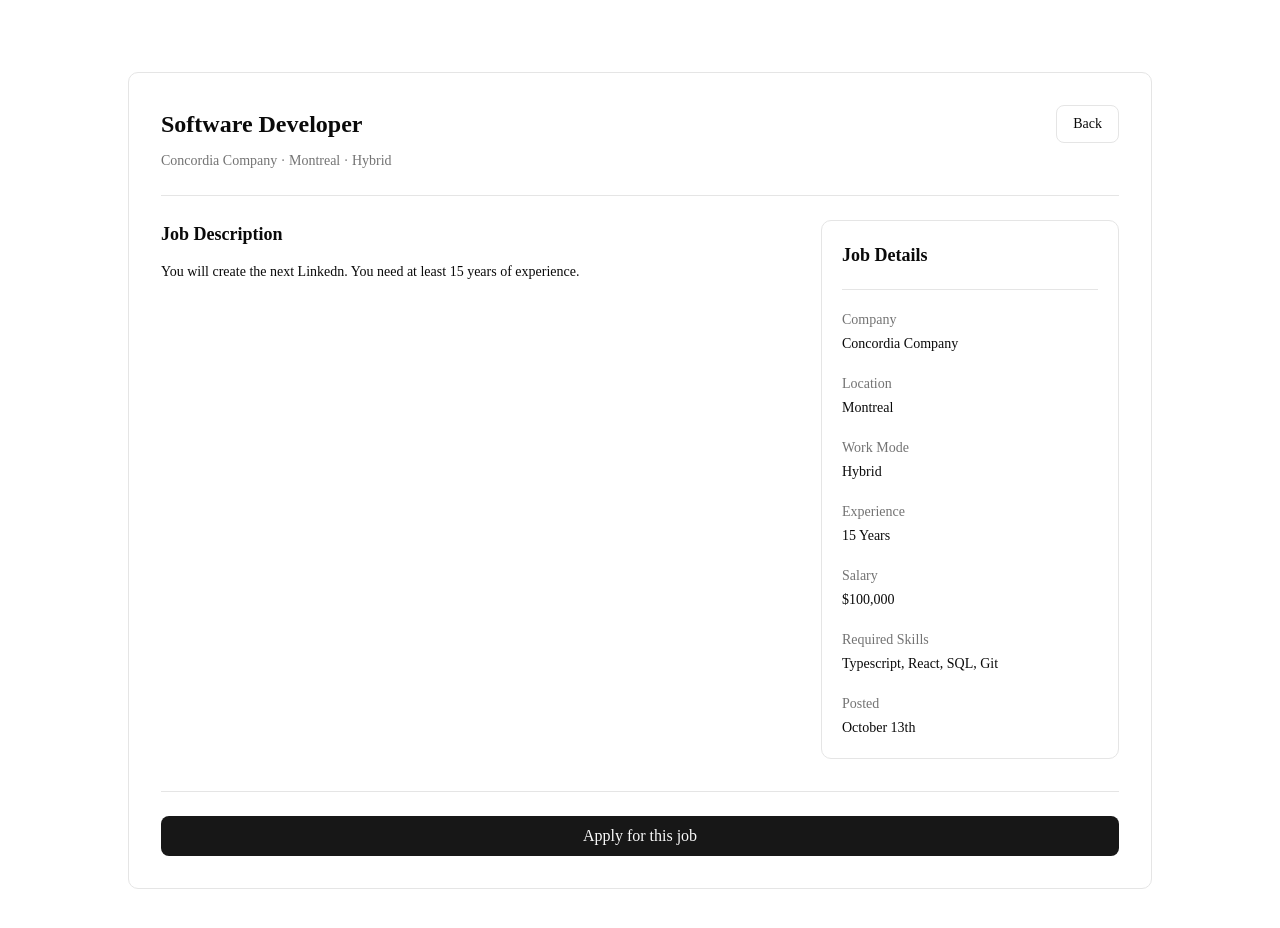
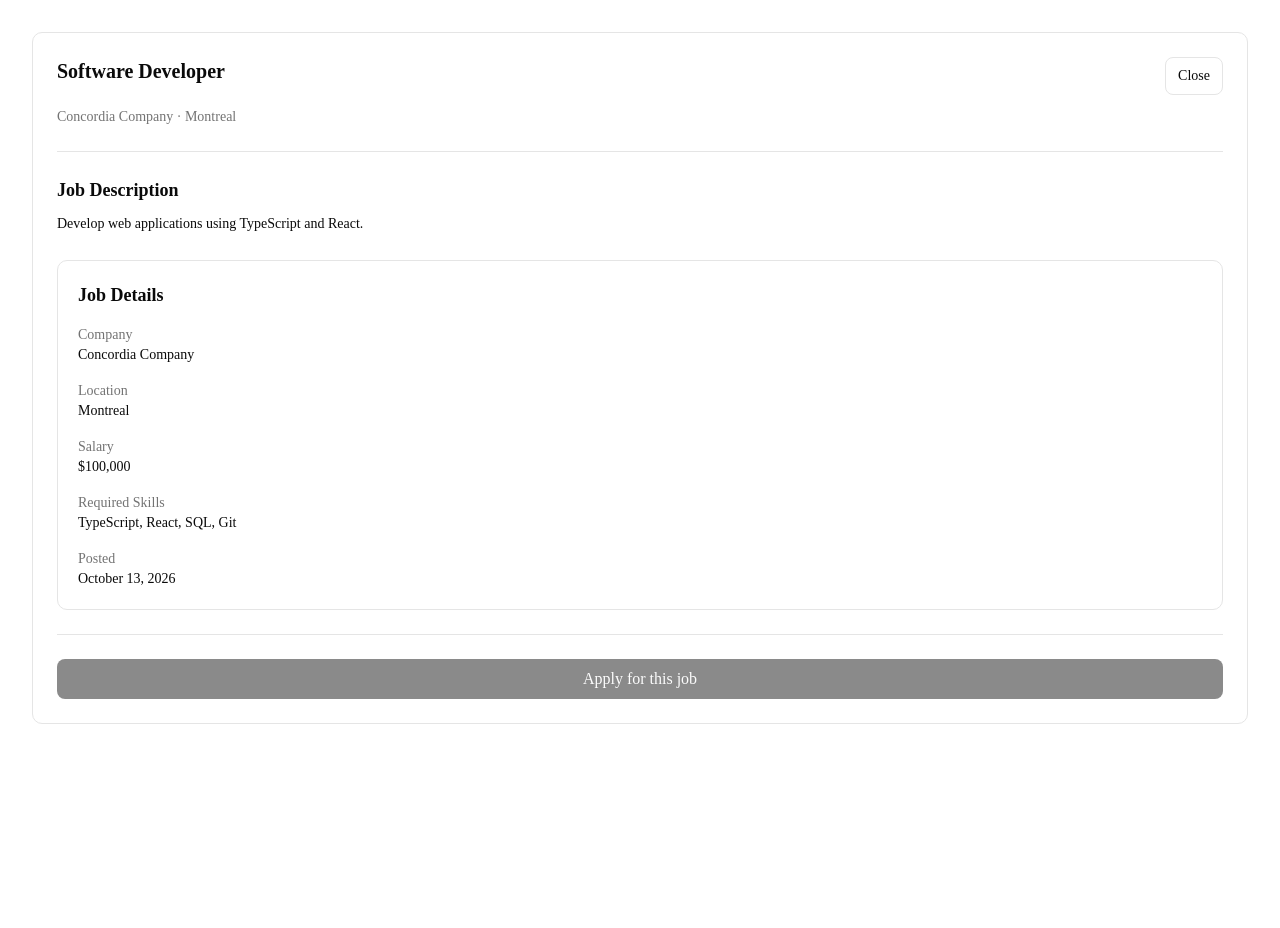
Before and after one commit to Ionnerss/CareerConnect, a Next.js app in the folder web/: page /preview-components/job-application-form-interface in a window 1280 px wide. Shown: the top 928 px of the page. After the commit the page ends 800 px from the top, so only its background shows below. Built offline with nearby package versions, Linux system fonts and the light colour scheme.

Commit message:
Implement job pagination and details panel (#117)

```diff
--- a/web/src/app/preview-components/job-application-form-interface/page.tsx
+++ b/web/src/app/preview-components/job-application-form-interface/page.tsx
@@ -1,9 +1,27 @@
+
 import { JobDetails } from "@/components/job-applications/JobDetails";
+import type { JobSearchResult } from "@/lib/jobs/search";
+
+const previewJob: JobSearchResult = {
+  id: "preview-job-1",
+  title: "Software Developer",
+  firm_name: "Concordia Company",
+  location: "Montreal",
+  description:
+    "Develop web applications using TypeScript and React.",
+  required_skills: "TypeScript, React, SQL, Git",
+  salary: 100000,
+  status: "Open",
+  created_at: "2026-10-13T12:00:00Z",
+};
 
 export default function PreviewApplicationsPage() {
   return (
     <main className="p-8">
-      <JobDetails />
+      <JobDetails
+        job={previewJob}
+        onClose={() => {}}
+      />
     </main>
   );
 }
--- a/web/src/components/job-applications/JobDetails.tsx
+++ b/web/src/components/job-applications/JobDetails.tsx
@@ -1,155 +1,118 @@
+
 "use client";
 
-export function JobDetails() {
+import type { JobSearchResult } from "@/lib/jobs/search";
 
-  const job = {
-    id: 1000,
-    recruiter_id: 98,
-    recruiter_name: "Jake",
-    title: "Software Developer",
-    firm_name: "Concordia Company",
-    experience: "15 Years",
-    work_mode: "Hybrid",
-    location: "Montreal",
-    description: "You will create the next Linkedn. You need at least 15 years of experience.",
-    required_skills: "Typescript, React, SQL, Git",
-    status: "Open",
-    salary: "$100,000",
-    created_at: "October 13th"
+type JobDetailsProps = {
+  job: JobSearchResult;
+  onClose: () => void;
 };
 
-  function handleApply() {
-    // bring you to the application form, I suggest we create another component for this and just import it here...
-  }
-
-  function handleBack() {
-    // just close the job details and go back to seeing all job postings
-  }
-
+export function JobDetails({ job, onClose }: JobDetailsProps) {
   return (
-    <main className="flex min-h-screen justify-center px-4 py-10">
-      <section className="w-full max-w-5xl rounded-lg border p-8">
-
-
-        <header className="flex flex-col gap-2 border-b pb-6">
-          <div className="flex items-center justify-between gap-4">
-            <h1 className="text-2xl font-semibold">
-              {job.title}
-            </h1>
+    <section
+      aria-label="Job details"
+      className="w-full rounded-lg border border-border bg-background p-6"
+    >
+      <header className="flex flex-col gap-3 border-b pb-6">
+        <div className="flex items-start justify-between gap-4">
+          <h2 className="text-xl font-semibold">
+            {job.title ?? "Untitled position"}
+          </h2>
 
           <button
             type="button"
-              onClick={handleBack}
-              className="rounded-md border px-4 py-2 text-sm font-medium hover:bg-muted"
+            onClick={onClose}
+            aria-label="Close job details"
+            className="rounded-md border px-3 py-2 text-sm hover:bg-muted"
           >
-              Back
+            Close
           </button>
         </div>
 
         <p className="text-sm text-muted-foreground">
-            {job.firm_name} · {job.location} · {job.work_mode}
+          {[job.firm_name, job.location]
+            .filter(Boolean)
+            .join(" · ") || "Company not listed"}
         </p>
       </header>
 
+      <div className="mt-6 space-y-6">
+        <section>
+          <h3 className="text-lg font-semibold">
+            Job Description
+          </h3>
 
-        <div className="mt-6 grid grid-cols-1 gap-8 md:grid-cols-3">
-
-          <section className="flex flex-col gap-3 md:col-span-2">
-            <h2 className="text-lg font-semibold">
-              Job Description
-            </h2>
-
-            <p className="text-sm leading-6">
-              {job.description}
+          <p className="mt-2 whitespace-pre-line text-sm leading-6">
+            {job.description || "No description provided."}
           </p>
         </section>
 
-          <aside className="flex flex-col gap-5 rounded-lg border p-5">
+        <section className="rounded-lg border p-5">
+          <h3 className="text-lg font-semibold">
+            Job Details
+          </h3>
 
-            <h2 className="text-lg font-semibold">
-              Job Details
-            </h2>
-
-            <hr className="border-border" />
-
-            <div className="flex flex-col gap-1">
-              <p className="text-sm text-muted-foreground">
-                Company
-              </p>
-              <p className="text-sm font-medium">
-                {job.firm_name}
-              </p>
+          <dl className="mt-4 space-y-4 text-sm">
+            <div>
+              <dt className="text-muted-foreground">Company</dt>
+              <dd className="font-medium">
+                {job.firm_name || "Not specified"}
+              </dd>
             </div>
 
-            <div className="flex flex-col gap-1">
-              <p className="text-sm text-muted-foreground">
-                Location
-              </p>
-              <p className="text-sm font-medium">
-                {job.location}
-              </p>
+            <div>
+              <dt className="text-muted-foreground">Location</dt>
+              <dd className="font-medium">
+                {job.location || "Not specified"}
+              </dd>
             </div>
 
-            <div className="flex flex-col gap-1">
-              <p className="text-sm text-muted-foreground">
-                Work Mode
-              </p>
-              <p className="text-sm font-medium">
-                {job.work_mode}
-              </p>
+            <div>
+              <dt className="text-muted-foreground">Salary</dt>
+              <dd className="font-medium">
+                {job.salary !== null
+                  ? `$${job.salary.toLocaleString("en-CA")}`
+                  : "Not specified"}
+              </dd>
             </div>
 
-            <div className="flex flex-col gap-1">
-              <p className="text-sm text-muted-foreground">
-                Experience
-              </p>
-              <p className="text-sm font-medium">
-                {job.experience}
-              </p>
+            <div>
+              <dt className="text-muted-foreground">
+                Required Skills
+              </dt>
+              <dd className="font-medium">
+                {job.required_skills || "Not specified"}
+              </dd>
             </div>
 
-            <div className="flex flex-col gap-1">
-              <p className="text-sm text-muted-foreground">
-                Salary
-              </p>
-              <p className="text-sm font-medium">
-                {job.salary}
-              </p>
+            <div>
+              <dt className="text-muted-foreground">Posted</dt>
+              <dd className="font-medium">
+                {new Date(job.created_at).toLocaleDateString(
+                  "en-CA",
+                  {
+                    year: "numeric",
+                    month: "long",
+                    day: "numeric",
+                  }
+                )}
+              </dd>
+            </div>
+          </dl>
+        </section>
       </div>
 
-            <div className="flex flex-col gap-1">
-              <p className="text-sm text-muted-foreground">
-                Required Skills
-              </p>
-              <p className="text-sm font-medium">
-                {job.required_skills}
-              </p>
-            </div>
-
-            <div className="flex flex-col gap-1">
-              <p className="text-sm text-muted-foreground">
-                Posted
-              </p>
-              <p className="text-sm font-medium">
-                {job.created_at}
-              </p>
-            </div>
-
-          </aside>
-
-        </div>
-
-        <div className="mt-8 border-t pt-6">
+      <div className="mt-6 border-t pt-6">
         <button
           type="button"
-            onClick={handleApply}
-            className="w-full rounded-md bg-primary px-4 py-2 text-primary-foreground hover:opacity-90"
+          disabled
+          title="Application form integration is pending"
+          className="w-full cursor-not-allowed rounded-md bg-primary px-4 py-2 text-primary-foreground opacity-50"
         >
           Apply for this job
         </button>
       </div>
-
     </section>
-    </main>
   );
 }
--- /dev/null
+++ b/web/src/components/jobs/PaginatedJobList.tsx
@@ -0,0 +1,138 @@
+
+"use client";
+
+import { useState } from "react";
+import Pagination from "@/components/pagination/pagination";
+import { JobDetails } from "@/components/job-applications/JobDetails";
+import type { JobSearchResult } from "@/lib/jobs/search";
+
+const JOBS_PER_PAGE = 6;
+
+type PaginatedJobListProps = {
+  jobs: JobSearchResult[];
+  query: string;
+};
+
+export default function PaginatedJobList({
+  jobs,
+  query,
+}: PaginatedJobListProps) {
+  const [currentPage, setCurrentPage] = useState(1);
+  const [selectedJob, setSelectedJob] =
+    useState<JobSearchResult | null>(null);
+
+  const totalPages = Math.ceil(jobs.length / JOBS_PER_PAGE);
+  const safePage = Math.min(
+    Math.max(currentPage, 1),
+    Math.max(totalPages, 1)
+  );
+
+  const startIndex = (safePage - 1) * JOBS_PER_PAGE;
+  const visibleJobs = jobs.slice(
+    startIndex,
+    startIndex + JOBS_PER_PAGE
+  );
+
+  function handlePageChange(page: number) {
+    if (page < 1 || page > totalPages) return;
+
+    setCurrentPage(page);
+    setSelectedJob(null);
+  }
+
+  if (jobs.length === 0) {
+    return (
+      <p className="text-sm text-muted-foreground">
+        {query
+          ? `No jobs match "${query}". Try a different keyword.`
+          : "No jobs have been posted yet."}
+      </p>
+    );
+  }
+
+  return (
+    <>
+      <div className="mb-4 flex flex-wrap items-center justify-between gap-2">
+        <p className="text-sm text-muted-foreground">
+          {query
+            ? `${jobs.length} result${jobs.length === 1 ? "" : "s"} for "${query}"`
+            : "Latest job postings"}
+        </p>
+
+        <p className="text-sm text-muted-foreground">
+          Showing {startIndex + 1}–
+          {Math.min(startIndex + JOBS_PER_PAGE, jobs.length)} of{" "}
+          {jobs.length}
+        </p>
+      </div>
+
+      <ul className="flex flex-col gap-3">
+        {visibleJobs.map((job) => (
+          <li key={job.id}>
+            <button
+              type="button"
+              onClick={() => setSelectedJob(job)}
+              className="w-full rounded-lg border border-border p-4 text-left transition-colors hover:bg-muted focus-visible:outline-none focus-visible:ring-2 focus-visible:ring-primary"
+            >
+              <h2 className="font-medium">
+                {job.title ?? "Untitled position"}
+              </h2>
+
+              <p className="text-sm text-muted-foreground">
+                {[job.firm_name, job.location]
+                  .filter(Boolean)
+                  .join(" · ") || "Company not listed"}
+              </p>
+
+              {job.description && (
+                <p className="mt-2 line-clamp-2 text-sm">
+                  {job.description}
+                </p>
+              )}
+
+              {job.salary !== null && (
+                <p className="mt-2 text-sm text-muted-foreground">
+                  Salary: ${job.salary.toLocaleString("en-CA")}
+                </p>
+              )}
+            </button>
+          </li>
+        ))}
+      </ul>
+
+      <Pagination
+        currentPage={safePage}
+        totalPages={totalPages}
+        onPageChange={handlePageChange}
+      />
+
+      {selectedJob && (
+        <div
+          className="fixed inset-0 z-50 flex justify-end"
+          role="presentation"
+        >
+          {/* Dark backdrop */}
+          <button
+            type="button"
+            aria-label="Close job details"
+            onClick={() => setSelectedJob(null)}
+            className="absolute inset-0 bg-black/40"
+          />
+
+          {/* Sliding details panel */}
+          <aside
+            role="dialog"
+            aria-modal="true"
+            aria-label="Selected job details"
+            className="relative z-10 h-full w-full max-w-2xl overflow-y-auto bg-background p-4 shadow-2xl animate-in slide-in-from-right duration-300"
+          >
+            <JobDetails
+              job={selectedJob}
+              onClose={() => setSelectedJob(null)}
+            />
+          </aside>
+        </div>
+      )}
+    </>
+  );
+}
```
Also changed, not shown: web/src/app/jobs/page.tsx (+33 -56 lines). Lines whose indentation alone changed are shown as unchanged.
